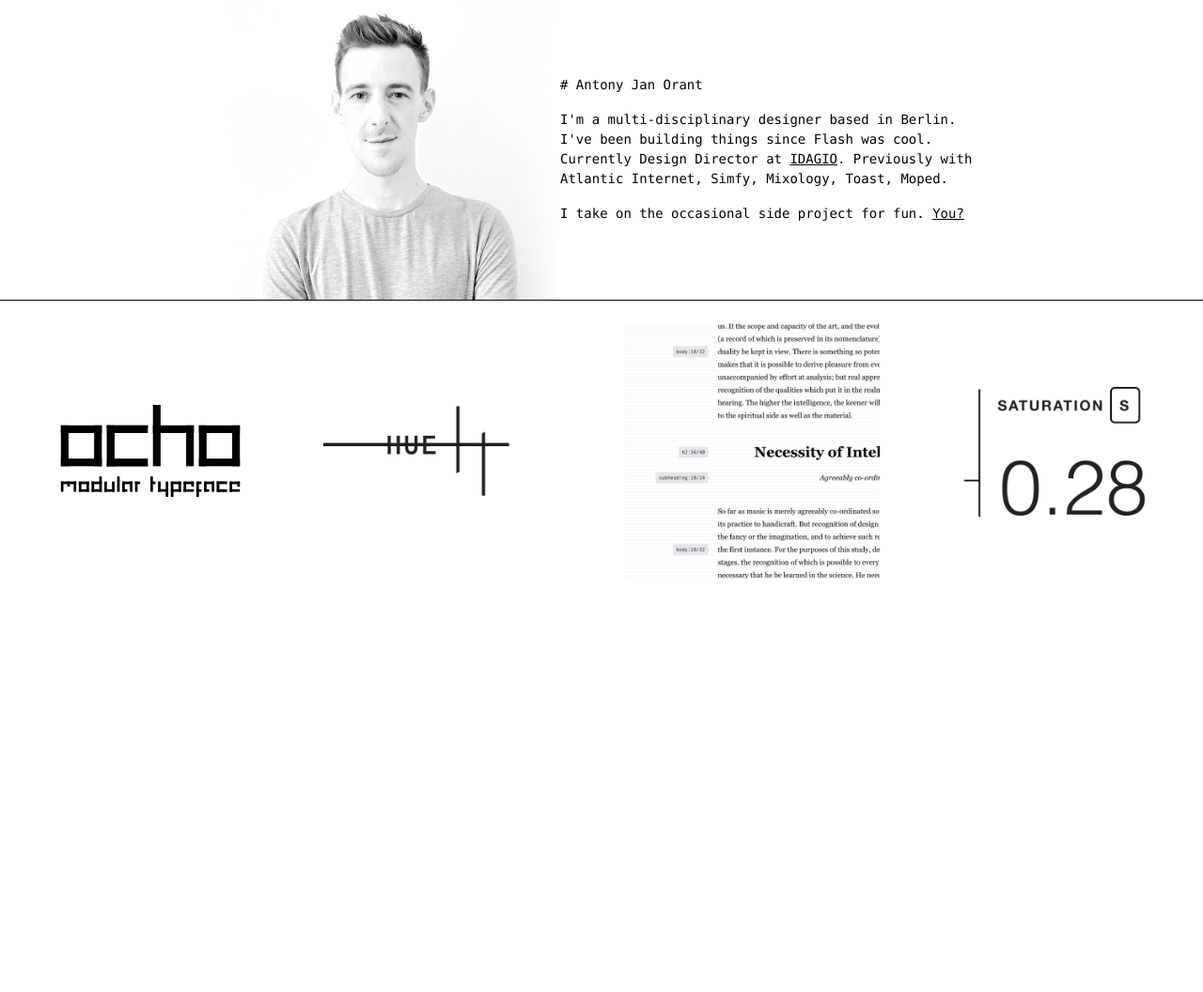
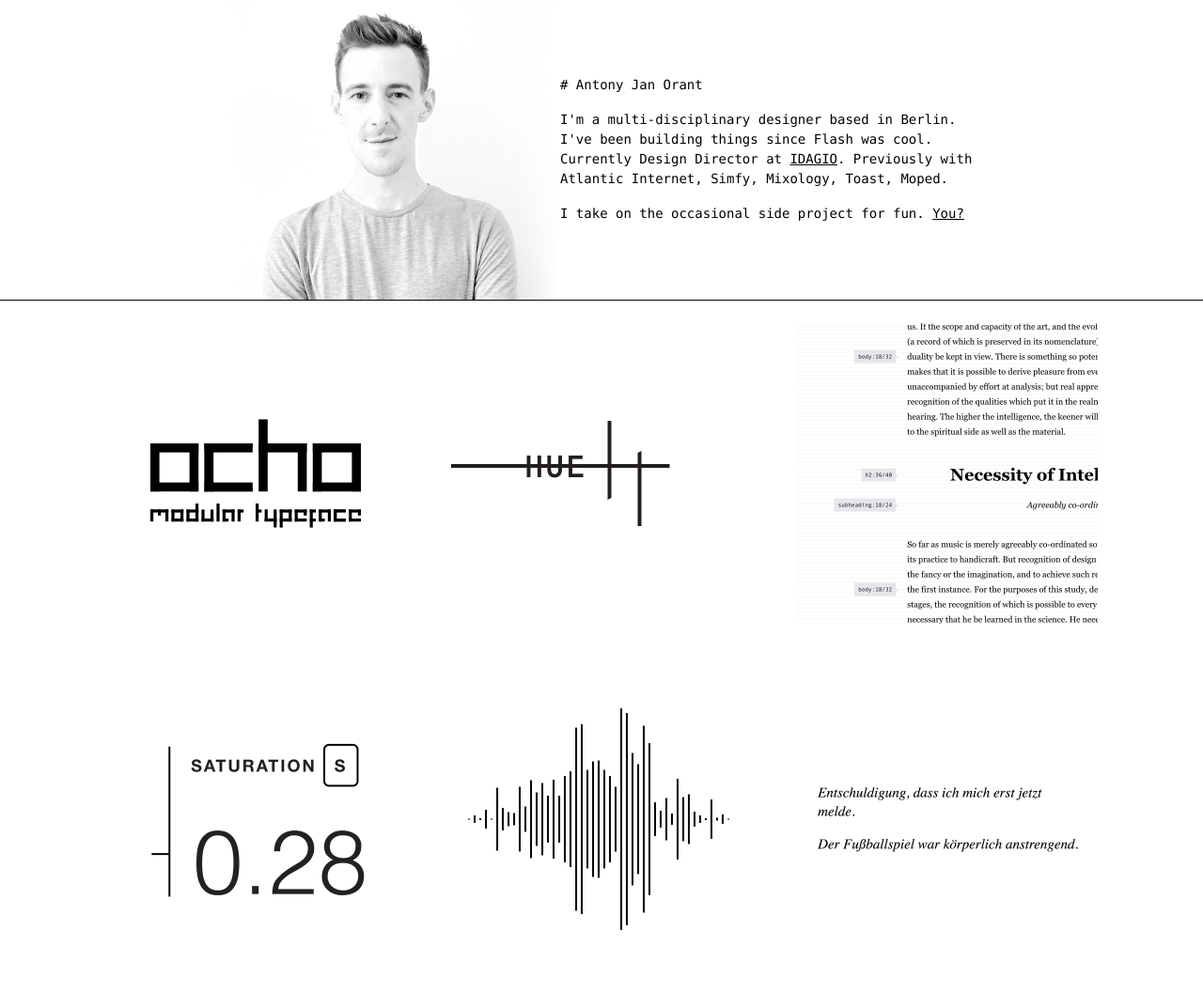
Before and after one commit to antorant/antorant.github.io, a PHP site: page / in a window 1280 px wide. Shown: the part 121-1177 px from the top of the page at 94% size. Before the commit the page ends 737 px from the top, so only its background shows below. Run offline with PHP 8.4, Linux system fonts and the light colour scheme; some web fonts are replaced.

Commit message:
Add links for waves, saetze

```diff
--- a/css/style.css
+++ b/css/style.css
@@ -52,6 +52,8 @@ p {
 
 .work {
   display: flex;
+  flex-wrap: wrap;
+  justify-content: center;
 }
 
 .work__link {
--- a/index.html
+++ b/index.html
@@ -34,6 +34,8 @@
     <div class="work__link"><img src="img/work-thumbnails/hue.jpg" /></div>
     <a class="work__link" href="http://ajo.design/type-scale"><img src="img/work-thumbnails/type-scale.jpg" /></a>
     <a class="work__link" href="http://ajo.design/colours"><img src="img/work-thumbnails/colours.jpg" /></a>
+    <a class="work__link" href="http://ajo.design/waves"><img src="img/work-thumbnails/waves.jpg" /></a>
+    <a class="work__link" href="http://ajo.design/saetze"><img src="img/work-thumbnails/saetze.jpg" /></a>
   </div>
   <script>
   // Google Analytics
```
Also changed, not shown: img/work-thumbnails/saetze.jpg (added), img/work-thumbnails/waves.jpg (added).
